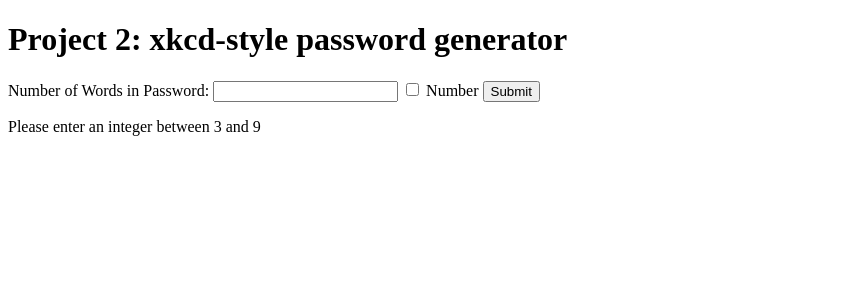
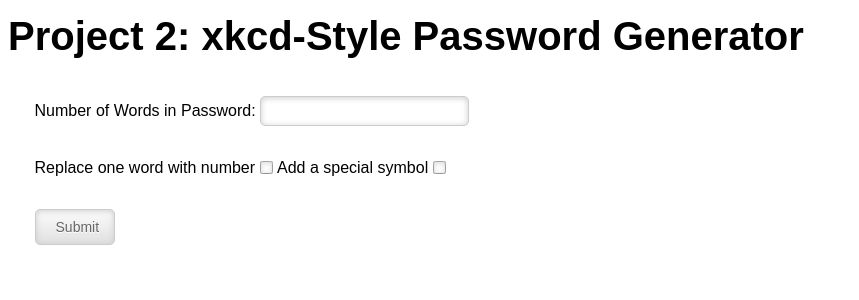
Before and after one commit to dpb070/p2-dougcscie15, a PHP site: page / in a window 1280 px wide. Shown: the top 300 px of the page, without its empty margins (0-859 px from the left). Run offline with PHP 8.4, Linux system fonts and the light colour scheme; data that the repository does not hold is empty.

Commit message:
posting logic fix, symbol replacement feature added

```diff
--- /dev/null
+++ b/css/p2.css
@@ -0,0 +1,13 @@
+body {
+    font-family: sans-serif;
+}
+.form_section {
+    padding: 1em;
+}
+#error_display  {
+color: red;
+font-weight: bold;
+}
+#password_display  {
+  font-weight: bold;
+}
--- a/index.php
+++ b/index.php
@@ -15,28 +15,40 @@ ini_set('display_errors', 1); # Display errors on page (instead of a log file)
 <head>
     <meta charset='utf-8'>
     <title>P2</title>
+    <link rel="stylesheet" href="lib/HTML-KickStart-master/css/kickstart.css" media="all">
+    <link rel="stylesheet" href="css/p2.css"
     <?php require 'logic.php'; ?>
 </head>
 
 <body>
-  <h1>Project 2:  xkcd-style password generator</h1>
-    <p>
-      <form method='POST', action="index.php"
-        <label> Number of Words in Password: </label>
-        <input type='text' name='wordcount'>
-        <input type="checkbox" name="number_flag" value="1"> <label>Number</label>
-        <input type='submit'>
+  <h3>Project 2:  xkcd-Style Password Generator</h3>
+  <div class="col_7" id="form_info">
+      <form method='POST', action="index.php">
+          <div class="form_section">
+              <label> Number of Words in Password: </label>
+              <input type='text' name='wordcount'>
+          </div>
+          <div class="form_section">
+              <label>Replace one word with number</label>
+              <input type="checkbox" name="number_flag" value="1">
+              <label>Add a special symbol</label>
+              <input type="checkbox" name="symbol_flag" value="1">
+          </div>
+          <div class="form_section">
+              <input type='submit'>
+          </div>
       </form>
-    </p>
+  </div>
+
+    <div class="col_7" id="error_display">
     <?php
-    if ($validInput) {
-      echo "Password: ";
-      for ($i = 0; $i < count($pwArray); $i++) {
-        echo " $pwArray[$i]";
-      }
-    } else {
-       echo "Please enter an integer between 3 and 9";
-    }
+       echo $errDisplay
     ?>
+  </div>
+    <div class="col_7" id="password_display">
+      <?php
+         echo $pwDisplay;
+      ?>
+    </div>
 </body>
 </html>
--- a/logic.php
+++ b/logic.php
@@ -19,26 +19,54 @@
     "good",
     "men");
 $dictUpperIndex = count($dictArray) - 1;
+$specialSymbolList = "~ ! @ # $ % ^ & * ( ) _ + = [ ] { } < > ?";
+$specialSymbolArray = explode(' ',$specialSymbolList);
+$specialSymbolArrayCount = count($specialSymbolArray);
 
-  $pwWordCount = $_POST["wordcount"];
-  $validInput = (is_numeric($pwWordCount) &&
-                  $pwWordCount >= 3 &&
-                  $pwWordCount <= 9);
+$pwMinWords = 3; # minimum words in phrase
+$pwMaxWords = 10; # maximum words in phrase
+$validationErrMsg = "Please enter a number of words between "
+.$pwMinWords." and ".$pwMaxWords;
+$wordSep = ' ';
+
+/* boolean for posting method so initial GET is ignored */
+$posting = ($_SERVER['REQUEST_METHOD'] == 'POST');
+
 /* build the password string in pwArray by selecting a random
 word and addiing it to the array.  Check for and remove duplicate words
 */
+$errDisplay = " ";
+$pwDisplay = " ";
+
+if ($posting) {
+    $pwWordCount = $_POST["wordcount"];
+    $validInput =   (is_numeric($pwWordCount) &&
+                    $pwWordCount >= $pwMinWords &&
+                    $pwWordCount <= $pwMaxWords);
+    if ($validInput) {
         $pwArray = [];
         $pwArrayCount = 0;
         while(count($pwArray) < $pwWordCount) {
-      $pwArray[$pwArrayCount] = $dictArray[rand(0,$dictUpperIndex)];
-      $pwArray = array_unique($pwArray);
+            $pwArray[$pwArrayCount] = $dictArray[rand(0,$dictUpperIndex)];  #add
+            $pwArray = array_unique($pwArray); #remove if duplicate
             $pwArrayCount = count($pwArray);
         }
-    /* if number flag is set, substitute a number into a random position in
-     the array
+        /* If number flag is set, substitute a number into a random position in
+        the array.  If symbol flag is set, add a random symbol at the end of a
+        word.
         */
         if (isset($_POST["number_flag"])) {
             $pwNum = rand(0,1000);
             $replaceArrayPos = rand(0,$pwArrayCount -1);
             $pwArray[$replaceArrayPos] = $pwNum;
         }
+        if (isset($_POST["symbol_flag"])) {
+            $pwSymArrayPos = rand(0,$specialSymbolArrayCount-1);
+            $replaceArrayPos = rand(0,$pwArrayCount -1);
+            $pwArray[$replaceArrayPos] = $pwArray[$replaceArrayPos].$specialSymbolArray[$pwSymArrayPos];
+        }
+        $pwDisplay = "Password: ".implode($wordSep, $pwArray);
+    } else {
+        $errDisplay = "Error: ".$validationErrMsg;
+    }
+}
```
Lines whose indentation alone changed are shown as unchanged.
